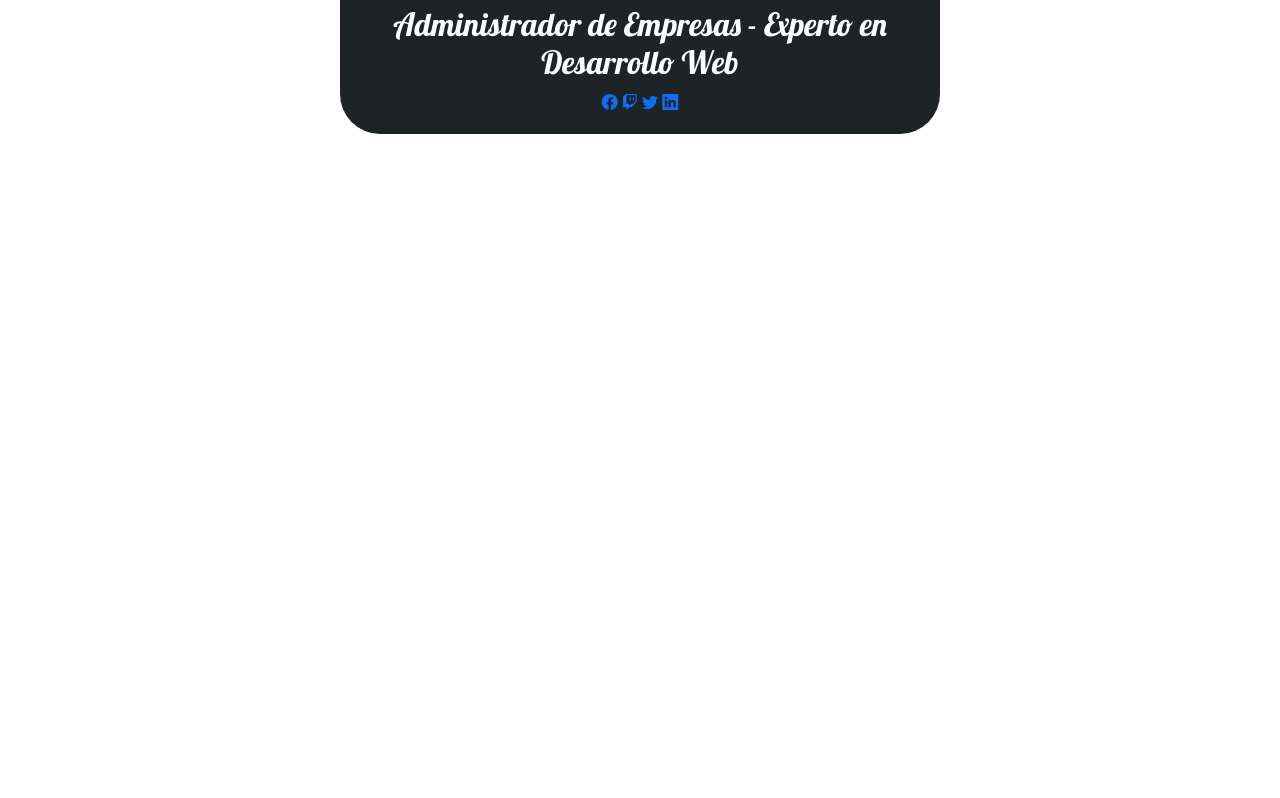
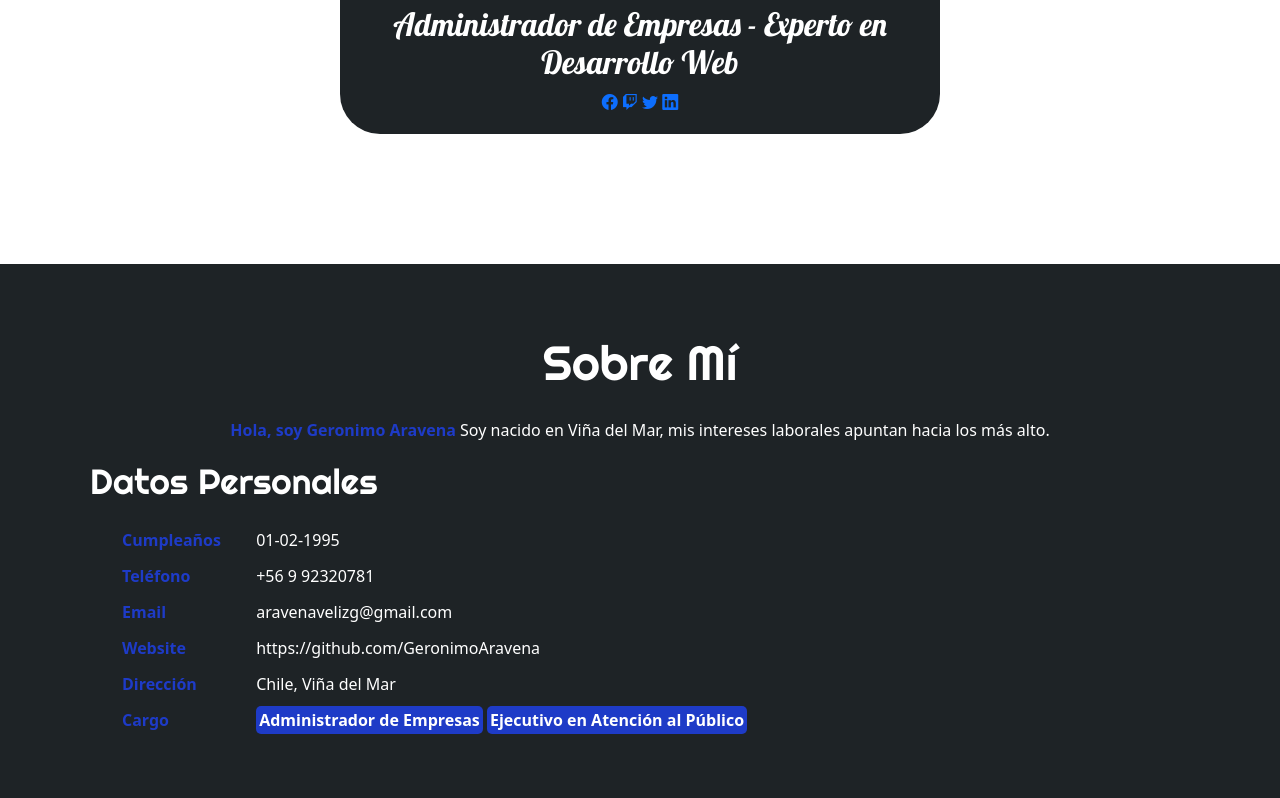
Before and after one commit to GeronimoAravena/GeronimoAravena.git.io, a plain HTML site: page index.html in a window 1280 px wide. Shown: the part 709-1507 px from the top of the page. Before the commit the page ends 973 px from the top, so only its background shows below. Drawn offline with nearby package versions, Linux system fonts and the light colour scheme; a web font is replaced by a local one.

Commit message:
Datos Personales

```diff
--- a/assets/ccs/style.css
+++ b/assets/ccs/style.css
@@ -58,6 +58,7 @@ font-family: 'Sedgwick Ave Display', cursive;*/
         object-fit: cover;
         height: 415px;
         width: 425px;
+        border-radius: 100%;
     }
     .Yo {
         font-family: var(--fontfourth);
@@ -65,3 +66,59 @@ font-family: 'Sedgwick Ave Display', cursive;*/
     .Tu {
         font-family: var(--fontsecondary);
     }
+/*Comenzamos con Datos personales */
+.sobremi{
+    background-color: #1e2326;
+    color: #fff;
+    padding: 50px 20px;
+}
+.sobremi .contenido-seccion{
+    max-width: 1100px;
+    margin: auto;
+}
+.sobremi h2{
+    font-size: 48px;
+    font-family: 'Righteous';
+    text-align: center;
+    padding: 20px 0;
+
+}
+.sobremi .contenido-seccion p{
+    font: 18px;
+    line-height: 22px;
+    margin-bottom: 20px;
+    text-align: center;
+}
+.sobremi .contenido-seccion p span{
+    color: #1e3bc7;
+    font-weight: bold;
+}
+.sobremi .fila{
+    display: flex;
+}
+.sobremi .fila .col
+{
+    width: 50%;
+}
+.sobremi .fila .col h3{
+    font-size: 35px;
+    font-family: 'Righteous';
+    margin-bottom: 25px;
+}
+.sobremi .fila .col ul{
+    list-style: none;
+}
+.sobremi .fila .col ul li{
+    margin: 12px 0;
+}
+.sobremi .fila .col ul li strong{
+    display: inline-block;
+    color: #1e3bc7;
+    width: 130px;
+}
+.sobremi .fila .col ul li span{
+    background-color: #1e3bc7;
+    padding: 3px;
+    font-weight: bold;
+    border-radius: 5px;
+}
--- a/index.html
+++ b/index.html
@@ -70,5 +70,45 @@
             </div>
         </div>
     </section>
+
+    <!-- Sobre Mí -->
+    <section id="sobremi" class="sobremi">
+        <div class="contenido-seccion">
+            <h2>Sobre Mí</h2>
+            <p><span>Hola, soy Geronimo Aravena</span> Soy nacido en Viña del Mar, mis intereses laborales apuntan hacia los más alto.</p>
+
+            <div class="fila">
+                <!-- datos personales -->
+                <div class="col">
+                    <h3>Datos Personales</h3>
+                    <ul>
+                        <li>
+                            <strong>Cumpleaños</strong>
+                            01-02-1995
+                        </li>
+                        <li>
+                            <strong>Teléfono</strong>
+                            +56 9 92320781
+                        </li>
+                        <li>
+                            <strong>Email</strong>
+                            aravenavelizg@gmail.com
+                        </li>
+                        <li>
+                            <strong>Website</strong>
+                            https://github.com/GeronimoAravena
+                        </li>
+                        <li>
+                            <strong>Dirección</strong>
+                            Chile, Viña del Mar
+                        </li>
+                        <li>
+                            <strong>Cargo</strong>
+                            <span>Administrador de Empresas</span>
+                            <span>Ejecutivo en Atención al Público</span>
+                        </li>
+                    </ul>
+                </div>
+
 </body>
 </html>
```
